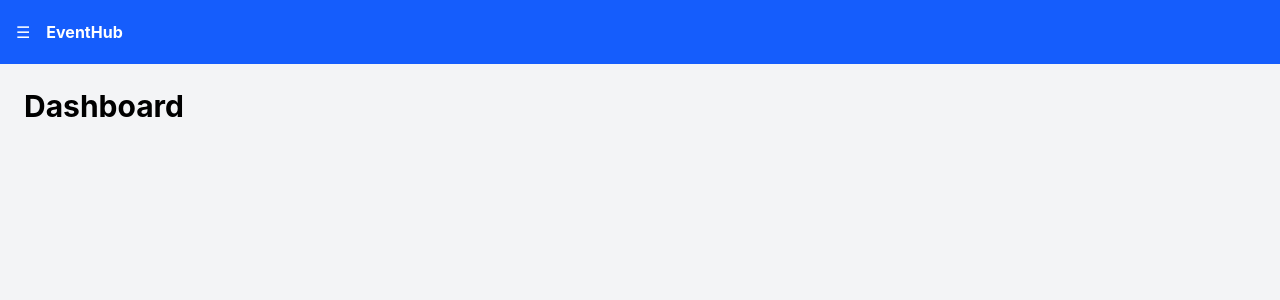
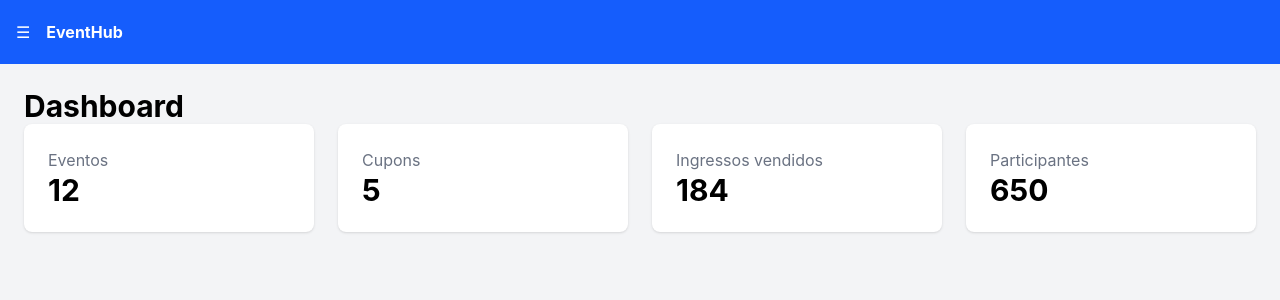
Before and after one commit to LarissaOlimpio/events-api-frontend, a React (Vite) app: page /dashboard in a window 1280 px wide. Shown: the top 300 px of the page. Built offline with nearby package versions, Linux system fonts and the light colour scheme; no server answers.

Commit message:
Update dashboard.tsx

```diff
--- a/src/routes/dashboard.tsx
+++ b/src/routes/dashboard.tsx
@@ -4,7 +4,24 @@ import { AppLayout } from "@/components/layout/AppLayout";
 export const Route = createFileRoute("/dashboard")({
   component: () => (
     <AppLayout>
-      <h1 className="text-3xl font-bold">Dashboard</h1>
+      <h1 className="text-3xl font-bold mb-8">Dashboard</h1>
+
+      <div className="grid gap-6 md:grid-cols-2 lg:grid-cols-4">
+        <Card title="Eventos" value="12" />
+        <Card title="Cupons" value="5" />
+        <Card title="Ingressos vendidos" value="184" />
+        <Card title="Participantes" value="650" />
+      </div>
     </AppLayout>
   ),
 });
+// eslint-disable-next-line react-refresh/only-export-components
+function Card({ title, value }: { title: string; value: string }) {
+  return (
+    <div className="bg-white rounded-lg shadow p-6">
+      <h2 className="text-gray-500">{title}</h2>
+
+      <p className="text-3xl font-bold mt-2">{value}</p>
+    </div>
+  );
+}
```
